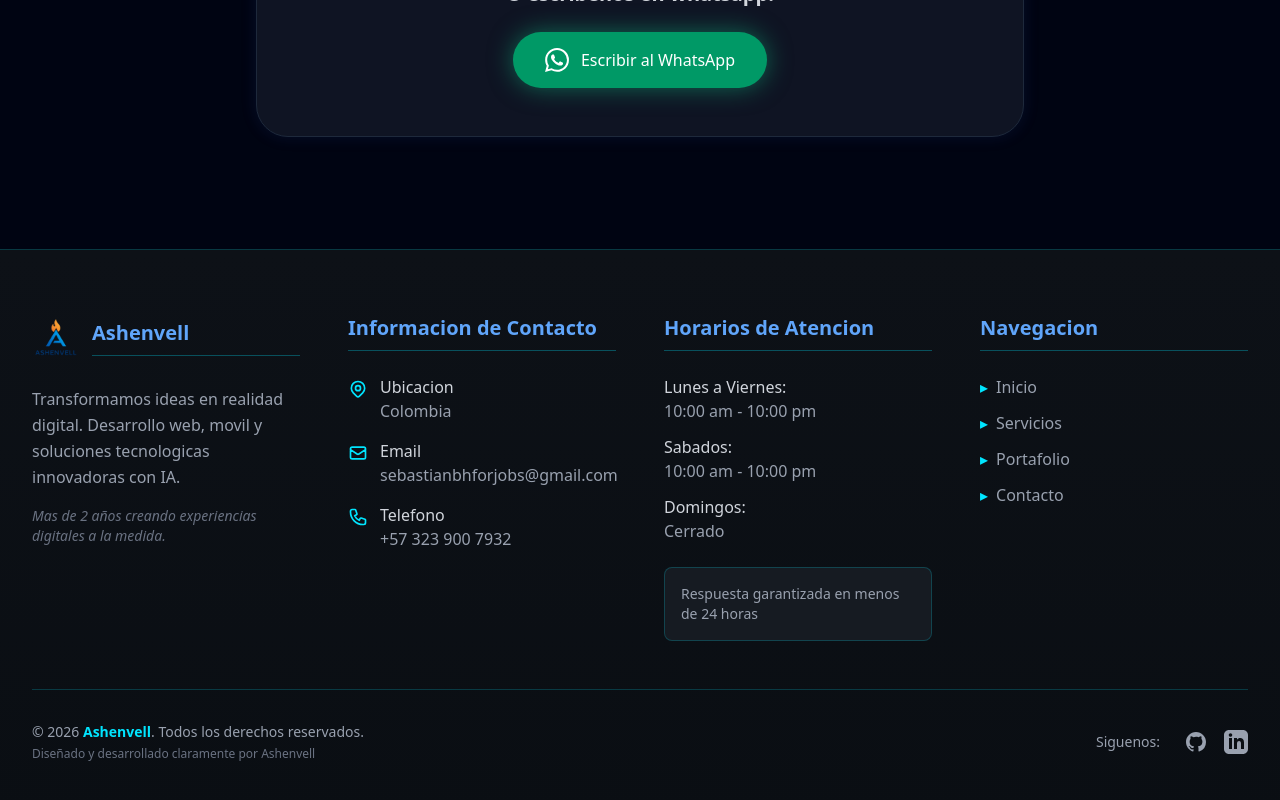
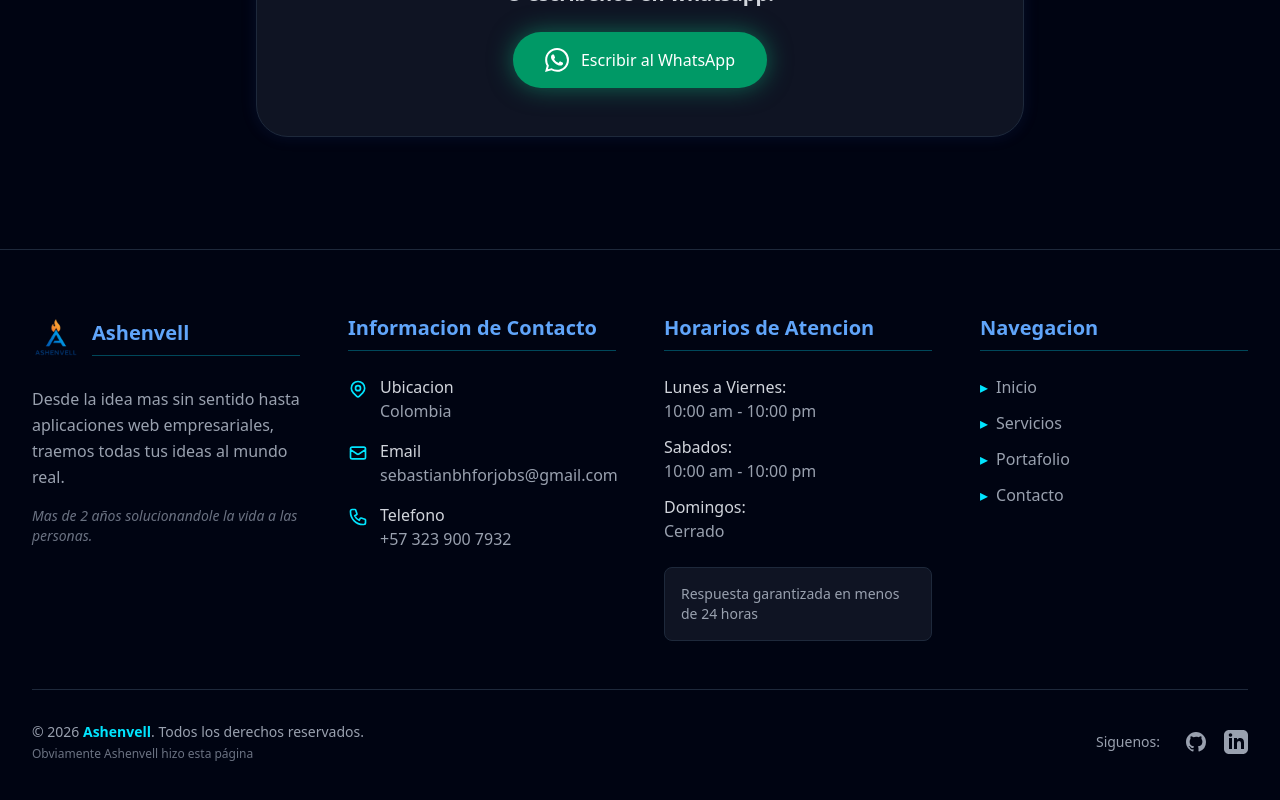
Before and after one commit to JSBHernandez/Ashenvell2, a Next.js app: page / in a window 1280 px wide. Shown: the part 6574-7374 px from the top of the page. Built offline with nearby package versions, Linux system fonts and the light colour scheme; no server answers.

Commit message:
Update Footer component styles and text for enhanced clarity and user engagement

```diff
--- a/src/app/components/Footer.tsx
+++ b/src/app/components/Footer.tsx
@@ -50,7 +50,7 @@ const Footer: React.FC<FooterProps> = ({ locale = 'es' }) => {
   const sectionHrefPrefix = isEnglish ? '/en' : '/';
 
   return (
-    <footer className="bg-gradient-to-b from-[#0D1117] to-[#0a0e13] border-t border-[#00E5FF]/20">
+    <footer className="bg-[#000412] border-t border-[#1e293b]">
       <div className="container mx-auto px-4 sm:px-6 lg:px-8 py-16">
         <div className="grid grid-cols-1 md:grid-cols-2 lg:grid-cols-4 gap-12 mb-12">
           <div className="lg:col-span-1">
@@ -67,12 +67,12 @@ const Footer: React.FC<FooterProps> = ({ locale = 'es' }) => {
             <p className="text-gray-400 text-base leading-relaxed mb-4">
               {isEnglish
                 ? 'We transform ideas into digital reality. Web, mobile development and innovative technological solutions with AI.'
-                : 'Transformamos ideas en realidad digital. Desarrollo web, movil y soluciones tecnologicas innovadoras con IA.'}
+                : 'Desde la idea mas sin sentido hasta aplicaciones web empresariales, traemos todas tus ideas al mundo real.'}
             </p>
             <p className="text-gray-500 text-sm italic">
               {isEnglish
-                ? 'Over 2 years creating customized digital experiences.'
-                : 'Mas de 2 años creando experiencias digitales a la medida.'}
+                ? 'Over 2 years solving people issues.'
+                : 'Mas de 2 años solucionandole la vida a las personas.'}
             </p>
           </div>
 
@@ -135,7 +135,7 @@ const Footer: React.FC<FooterProps> = ({ locale = 'es' }) => {
                 <p className="text-gray-400 text-base">{isEnglish ? 'Closed' : 'Cerrado'}</p>
               </li>
             </ul>
-            <div className="mt-6 p-4 bg-[#161B22] rounded-lg border border-[#00E5FF]/20">
+            <div className="mt-6 p-4 bg-[#0f1423] rounded-lg border border-[#1e293b]">
               <p className="text-sm text-gray-400">
                 {isEnglish
                   ? 'Guaranteed response in less than 24 hours'
@@ -173,7 +173,7 @@ const Footer: React.FC<FooterProps> = ({ locale = 'es' }) => {
           </div>
         </div>
 
-        <div className="border-t border-[#00E5FF]/20 pt-8">
+        <div className="border-t border-[#1e293b] pt-8">
           <div className="flex flex-col md:flex-row justify-between items-center gap-6">
             <div className="text-center md:text-left">
               <p className="text-sm text-gray-400">
@@ -181,8 +181,8 @@ const Footer: React.FC<FooterProps> = ({ locale = 'es' }) => {
               </p>
               <p className="text-xs text-gray-500 mt-1">
                 {isEnglish
-                  ? 'Designed and developed clearly by Ashenvell'
-                  : 'Diseñado y desarrollado claramente por Ashenvell'}
+                  ? 'Obviously Ashenvell made this website'
+                  : 'Obviamente Ashenvell hizo esta página'}
               </p>
             </div>
 
```
